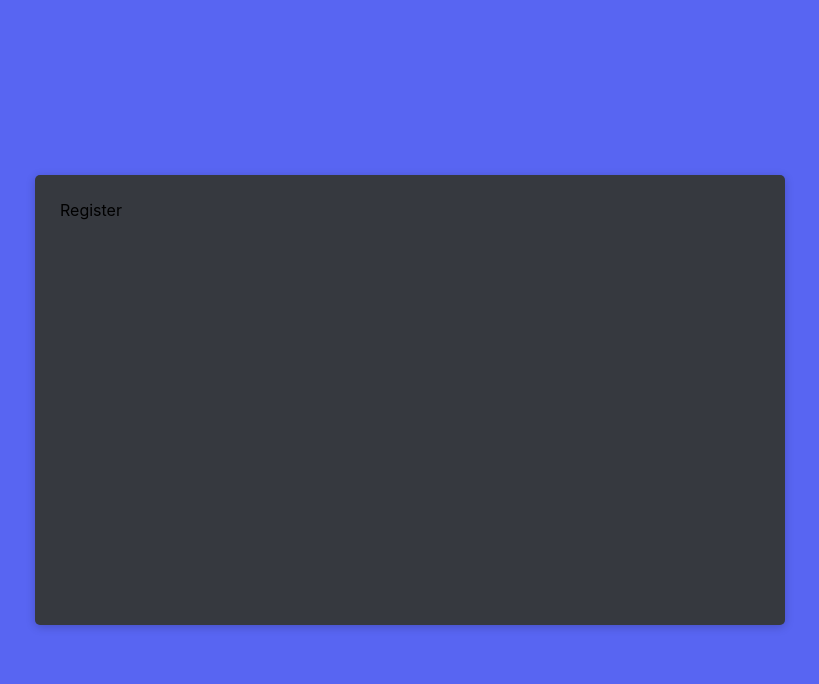
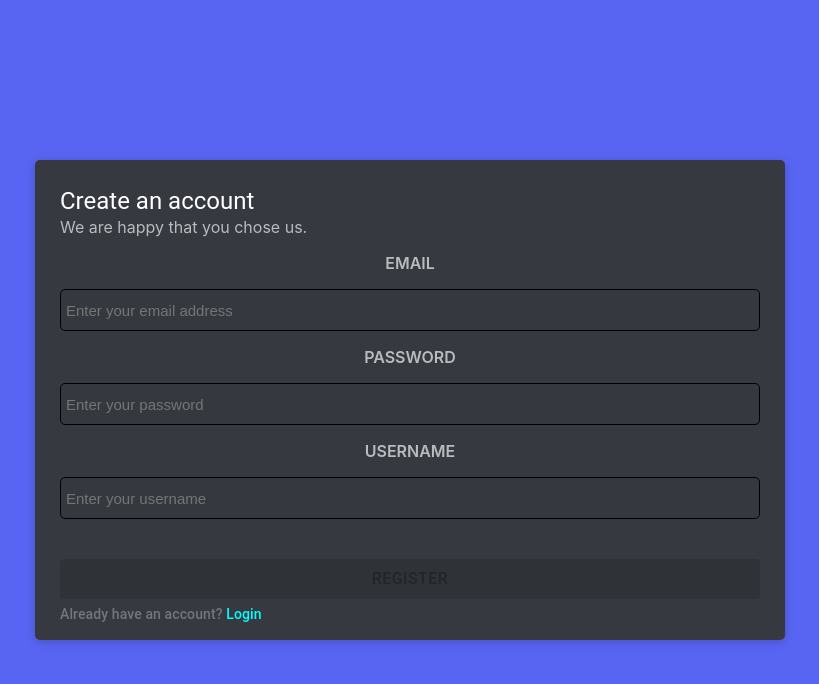
Before and after one commit to amir-seraj/ComSpot, a React (Create React App) app in the folder frontend/: page /register in a window 1280 px wide. Shown: the top 684 px of the page, without its empty margins (230-1049 px from the left). Built offline with nearby package versions, Linux system fonts and the light colour scheme.

Commit message:
Setup Register page and validators, Setup Auth Actions and Reducers, Add apis to api.js for conneceting to backend

```diff
--- a/frontend/src/components/AuthBox.jsx
+++ b/frontend/src/components/AuthBox.jsx
@@ -16,7 +16,7 @@ function AuthBox(props) {
       <Box
         sx={{
           width: 700,
-          height: 400,
+          height: 430,
           bgcolor: "#36393f",
           borderRadius: "5px",
           boxShadow: "0 2px 10px 0 rgb(0 0 0 / 20%)",
--- a/frontend/src/pages/auth/Login/Login.jsx
+++ b/frontend/src/pages/auth/Login/Login.jsx
@@ -10,8 +10,10 @@ import { useNavigate } from "react-router-dom";
 import { Tooltip } from "@mui/material";
 import { useEffect } from "react";
 import { validateLoginForm } from "./../../../utils/validators";
+import { connect } from "react-redux";
+import { getActions } from "../../../store/actions/authActions";
 
-function Login() {
+function Login({ login }) {
   const [email, setEmail] = useState("");
   const [password, setPassword] = useState("");
   const [isFormValid, setIsFormValid] = useState(false);
@@ -26,28 +28,27 @@ function Login() {
   };
 
   const handleLogin = () => {
-    console.log(email);
-    console.log(password);
-    console.log("login");
+    const userDetails = { email, password };
+    login(userDetails, navigate);
   };
-  // const Form = [
-  //   {
-  //     id: 1,
-  //     value: email,
-  //     setValue: setEmail,
-  //     label: "Email",
-  //     type: "email",
-  //     placeholder: "Enter email address",
-  //   },
-  //   {
-  //     id: 2,
-  //     value: password,
-  //     setValue: setPassword,
-  //     label: "Password",
-  //     type: "text",
-  //     placeholder: "Enter password",
-  //   },
-  // ];
+  const Form = [
+    {
+      id: 1,
+      value: email,
+      setValue: setEmail,
+      label: "Email",
+      type: "email",
+      placeholder: "Enter email address",
+    },
+    {
+      id: 2,
+      value: password,
+      setValue: setPassword,
+      label: "Password",
+      type: "text",
+      placeholder: "Enter password",
+    },
+  ];
   return (
     <AuthBox>
       <Typography variant="h5" sx={{ color: "white" }}>
@@ -56,7 +57,7 @@ function Login() {
       <Typography variant="" sx={{ color: "#b9bbbe" }}>
         We are happy that you are with us.
       </Typography>
-      {/* {Form.map((item) => (
+      {Form.map((item) => (
         <InputComp
           value={item.value}
           setValue={item.setValue}
@@ -65,21 +66,8 @@ function Login() {
           placeholder={item.placeholder}
           key={item.id}
         />
-      ))} */}
-      <InputComp
-        value={email}
-        setValue={setEmail}
-        label="Email"
-        type="text"
-        placeholder="Enter your email"
-      />
-      <InputComp
-        value={password}
-        setValue={setPassword}
-        label="Password"
-        type="text"
-        placeholder="Enter your password"
-      />
+      ))}
+
       <Tooltip
         title={
           !isFormValid ? "Enter correct Email and Password" : "Press to login"
@@ -104,5 +92,7 @@ function Login() {
     </AuthBox>
   );
 }
-
-export default Login;
+const mapActionsToProps = (dispatch) => {
+  return { ...getActions(dispatch) };
+};
+export default connect(null, mapActionsToProps)(Login);
--- a/frontend/src/pages/auth/Register/Register.jsx
+++ b/frontend/src/pages/auth/Register/Register.jsx
@@ -1,8 +1,110 @@
-import React from "react";
-import { AuthBox } from "../../../components";
+import React, { useState } from "react";
+import {
+  AuthBox,
+  CustomPrimaryButton,
+  InputComp,
+  RedirectInfo,
+} from "../../../components";
+import Typography from "@mui/material/Typography";
+import { useNavigate } from "react-router-dom";
+import { Tooltip } from "@mui/material";
+import { useEffect } from "react";
+import { validateRegisterForm } from "./../../../utils/validators";
+import { getActions } from "../../../store/actions/authActions";
+import { connect } from "react-redux";
 
-function Register() {
-  return <AuthBox>Register</AuthBox>;
+function Register({ register }) {
+  const [email, setEmail] = useState("");
+  const [password, setPassword] = useState("");
+  const [username, setUsername] = useState("");
+  const [isFormValid, setIsFormValid] = useState(false);
+  const navigate = useNavigate();
+
+  useEffect(() => {
+    setIsFormValid(validateRegisterForm({ email, password, username }));
+  }, [email, password, username, setIsFormValid]);
+
+  const redirectToLogin = () => {
+    navigate("/login");
+  };
+
+  const handleRegister = () => {
+    const userDetails = { email, password, username };
+    register(userDetails, navigate);
+  };
+  const Form = [
+    {
+      id: 1,
+      value: email,
+      setValue: setEmail,
+      label: "Email",
+      type: "email",
+      placeholder: "Enter your email address",
+    },
+    {
+      id: 2,
+      value: password,
+      setValue: setPassword,
+      label: "Password",
+      type: "text",
+      placeholder: "Enter your password",
+    },
+    {
+      id: 3,
+      value: username,
+      setValue: setUsername,
+      label: "Username",
+      type: "text",
+      placeholder: "Enter your username",
+    },
+  ];
+  return (
+    <AuthBox>
+      <Typography variant="h5" sx={{ color: "white" }}>
+        Create an account
+      </Typography>
+      <Typography variant="" sx={{ color: "#b9bbbe" }}>
+        We are happy that you chose us.
+      </Typography>
+      {Form.map((item) => (
+        <InputComp
+          value={item.value}
+          setValue={item.setValue}
+          label={item.label}
+          type={item.type}
+          placeholder={item.placeholder}
+          key={item.id}
+        />
+      ))}
+
+      <Tooltip
+        title={
+          !isFormValid
+            ? "Username should contains between 3 to 12 characters, Password should be between 6 to 12 characters, Also correct Email should be provided."
+            : "Press to Register"
+        }
+        style={{ width: "100%" }}
+      >
+        <div>
+          <CustomPrimaryButton
+            label="Register"
+            additionalStyles={{ marginTop: "40px" }}
+            disabled={!isFormValid}
+            onClick={handleRegister}
+          />
+        </div>
+      </Tooltip>
+      <RedirectInfo
+        text="Already have an account? "
+        additionalStyles={{ marginTop: "5px" }}
+        redirectHandler={redirectToLogin}
+        redirectText="Login"
+      />
+    </AuthBox>
+  );
 }
 
-export default Register;
+const mapActionsToProps = (dispatch) => {
+  return { ...getActions(dispatch) };
+};
+export default connect(null, mapActionsToProps)(Register);
--- a/frontend/src/store/actions/authActions.js
+++ b/frontend/src/store/actions/authActions.js
@@ -1 +1,41 @@
-const authActions = {};
+import * as api from "../../utils/api";
+export const authActions = {
+  SET_USER_DETAILS: "AUTH.SET_USER_DETAILS",
+};
+export const getActions = (dispatch) => {
+  return {
+    login: (userDetails, history) => dispatch(login(userDetails, history)),
+    register: (userDetails, history) =>
+      dispatch(register(userDetails, history)),
+  };
+};
+
+const setUserDetails = (userDetails) => {
+  return { type: authActions.SET_USER_DETAILS, userDetails };
+};
+const login = (userDetails, history) => {
+  return async (dispatch) => {
+    const response = await api.login(userDetails);
+    if (response.error) {
+      // show error msg in alert
+    } else {
+      const { userDetails } = response?.data;
+      localStorage.setItem("user", JSON.stringify(userDetails));
+      dispatch(setUserDetails(userDetails));
+      history("/dashboard");
+    }
+  };
+};
+const register = (userDetails, history) => {
+  return async (dispatch) => {
+    const response = await api.register(userDetails);
+    if (response.error) {
+      // show error msg in alert
+    } else {
+      const { userDetails } = response?.data;
+      localStorage.setItem("user", JSON.stringify(userDetails));
+      dispatch(setUserDetails(userDetails));
+      history("/dashboard");
+    }
+  };
+};
--- a/frontend/src/store/reducers/authReducer.js
+++ b/frontend/src/store/reducers/authReducer.js
@@ -1,11 +1,13 @@
+import { authActions } from "../actions/authActions";
+
 const initialState = {
   userDetails: null,
 };
 
 const reducer = (state = initialState, action) => {
   switch (action.type) {
-    case "Dummy":
-      return { ...state };
+    case authActions.SET_USER_DETAILS:
+      return { ...state, userDetails: action.userDetails };
     default:
       return state;
   }
--- /dev/null
+++ b/frontend/src/utils/api.js
@@ -0,0 +1,21 @@
+import axios from "axios";
+
+const apiClient = axios.create({
+  baseURL: "http://localhost:5002/api",
+  timeout: 1000,
+});
+export const login = async (data) => {
+  try {
+    return await apiClient.post("/auth/login", data);
+  } catch (exception) {
+    return {
+      error: true,
+      exception,
+    };
+  }
+};
+export const register = async (data) => {
+  try {
+    return await apiClient.post("/auth/register", data);
+  } catch (exception) {}
+};
--- a/frontend/src/utils/validators.js
+++ b/frontend/src/utils/validators.js
@@ -1,13 +1,20 @@
 export const validateLoginForm = ({ email, password }) => {
-  console.log(validateEmail(email) && validatePassword(password));
   return validateEmail(email) && validatePassword(password);
 };
+export const validateRegisterForm = ({ email, password, username }) => {
+  return (
+    validateEmail(email) &&
+    validatePassword(password) &&
+    validateUsername(username)
+  );
+};
 const validatePassword = (password) => {
-  console.log(`pass ${password.length > 6 && password < 12}`);
   return password.length > 6 && password.length < 12;
 };
 const validateEmail = (email) => {
   let regexEmail = /^\w+([\.-]?\w+)*@\w+([\.-]?\w+)*(\.\w{2,3})+$/;
-  console.log(`email${regexEmail.test(email)}`);
   return regexEmail.test(email);
 };
+const validateUsername = (username) => {
+  return username.length > 3 && username.length < 12;
+};
```
